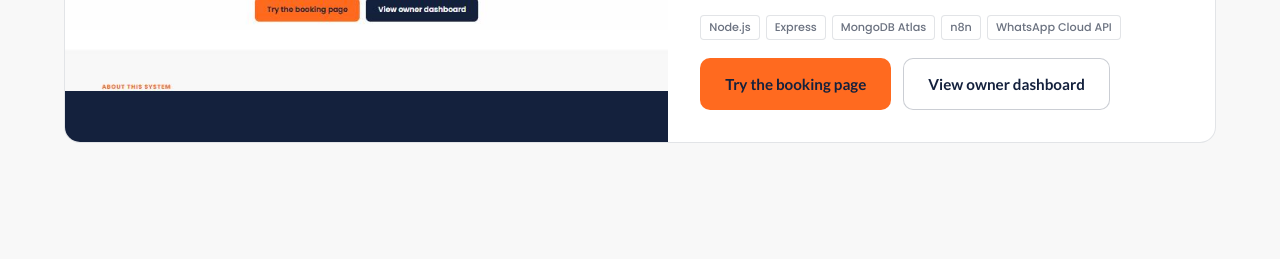
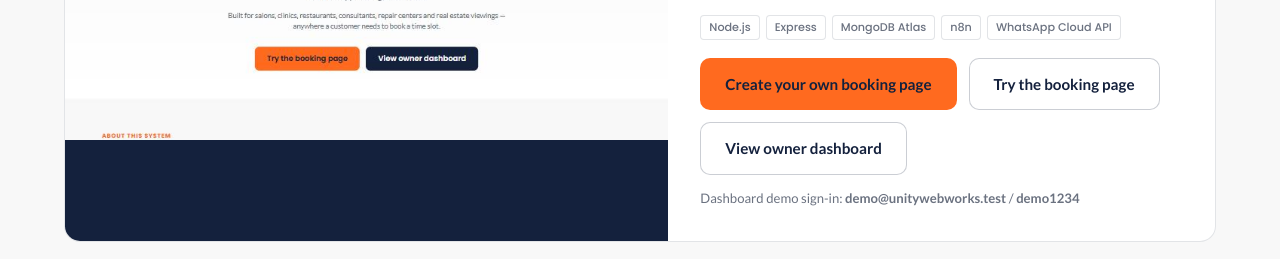
Before and after one commit to naveenkasula27-hub/unitywebworks, a website: page index.html in a window 1280 px wide. Shown: the part 8627-8886 px from the top of the page. Drawn offline with Linux system fonts and the light colour scheme.

Commit message:
Add signup CTA and dashboard demo credentials to the booking product card
Co-Authored-By: Claude Opus 5.5 <noreply@anthropic.com>

```diff
--- a/index.html
+++ b/index.html
@@ -426,9 +426,11 @@
           <span class="tag">Node.js</span><span class="tag">Express</span><span class="tag">MongoDB Atlas</span><span class="tag">n8n</span><span class="tag">WhatsApp Cloud API</span>
         </div>
         <div class="project-actions">
-          <a class="btn btn-primary" href="https://booking.unitywebworks.com/book.html" target="_blank" rel="noopener">Try the booking page</a>
+          <a class="btn btn-primary" href="https://booking.unitywebworks.com/signup.html" target="_blank" rel="noopener">Create your own booking page</a>
+          <a class="btn btn-secondary" href="https://booking.unitywebworks.com/book.html" target="_blank" rel="noopener">Try the booking page</a>
           <a class="btn btn-secondary" href="https://booking.unitywebworks.com/dashboard.html" target="_blank" rel="noopener">View owner dashboard</a>
         </div>
+        <p class="project-demo-login">Dashboard demo sign-in: <strong>demo@unitywebworks.test</strong> / <strong>demo1234</strong></p>
       </div>
     </div>
   </div>
```
